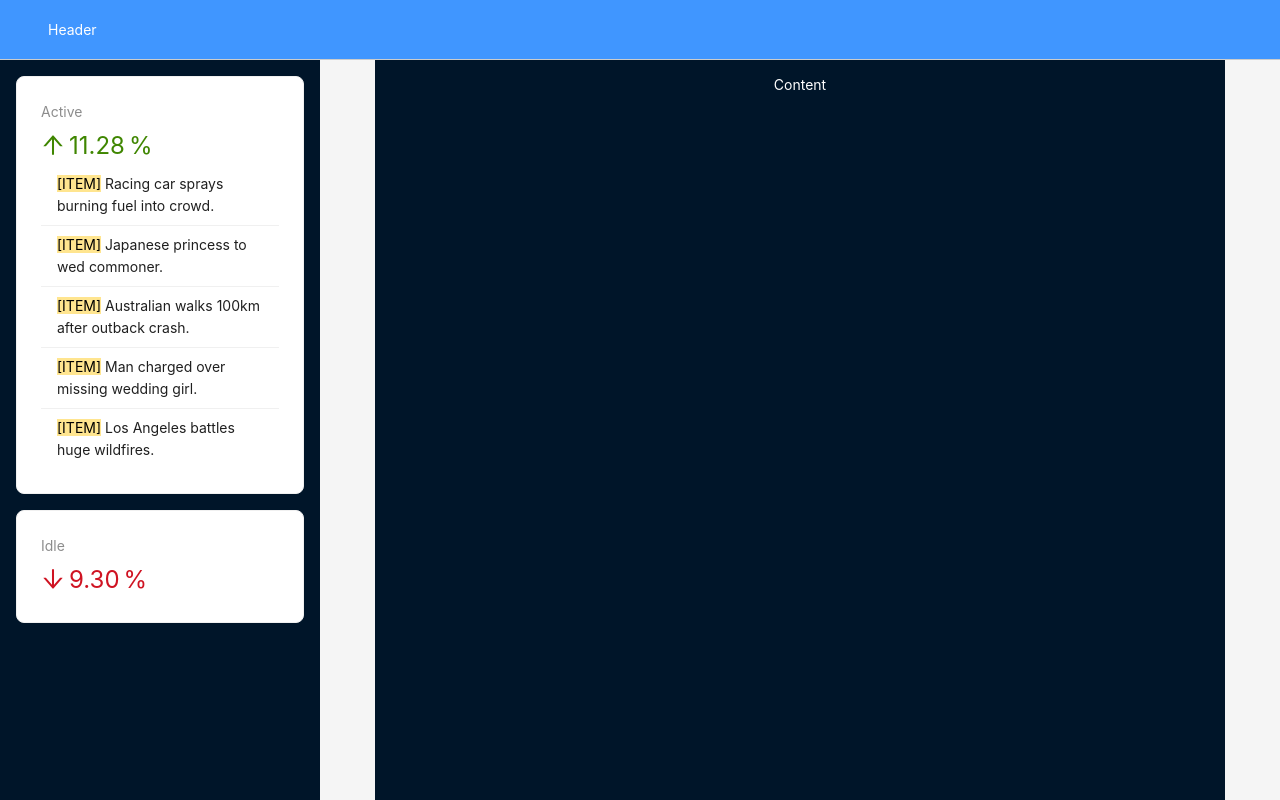
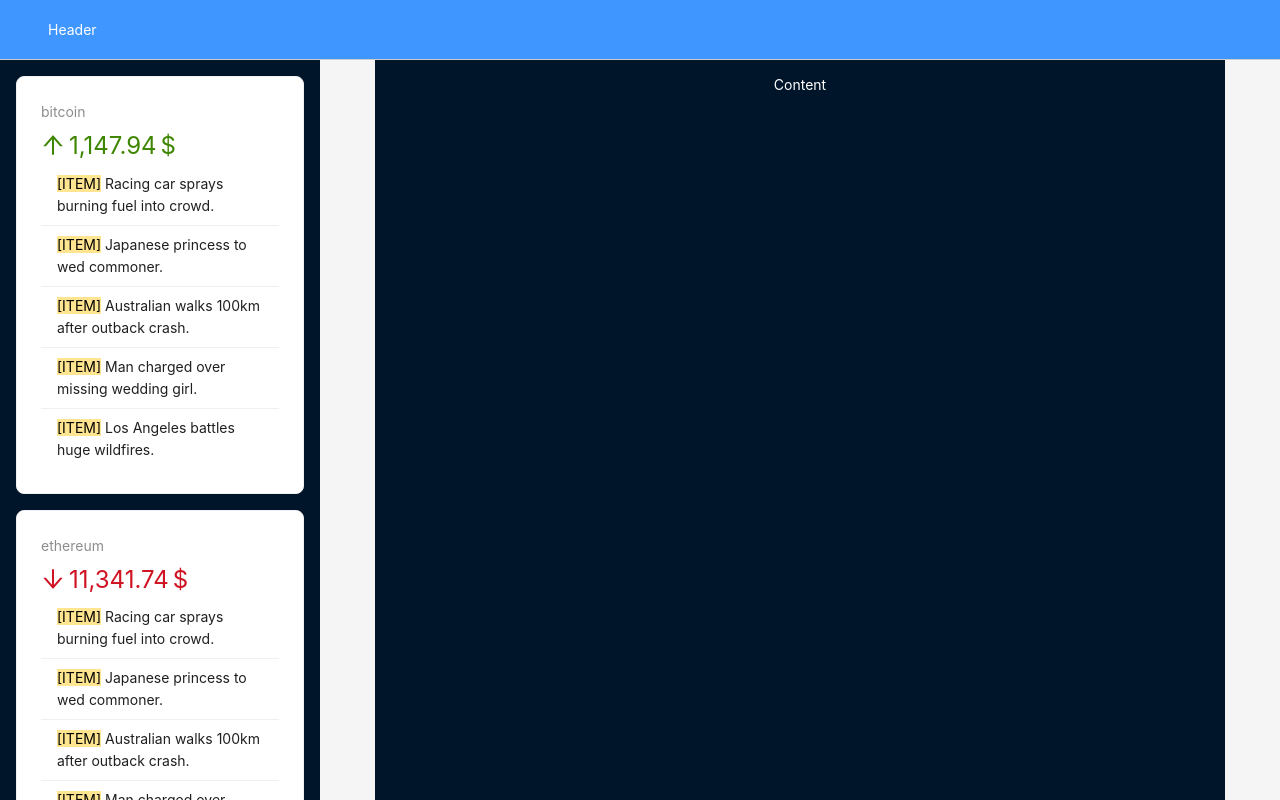
Before and after one commit to ollegozz/crypto, a React (Vite) app: page / in a window 1280 px wide. Shown: the top 800 px of the page. Built offline with nearby package versions, Linux system fonts and the light colour scheme.

Commit message:
utils, card statistic

```diff
--- a/src/components/layout/AppSider.jsx
+++ b/src/components/layout/AppSider.jsx
@@ -1,7 +1,8 @@
 import React, { useEffect, useState } from 'react'
 import { Layout, Card, Statistic, List, Typography, Spin } from 'antd';
 import { ArrowDownOutlined, ArrowUpOutlined } from '@ant-design/icons';
-import { fakeFetchCrypto, fetchAssets } from "../../api.js";
+import { fakeFetchCrypto, fetchAssets } from "../../api";
+import { percentDifference } from '../../utils'
 
 
 const siderStyle = {
@@ -16,9 +17,7 @@
     'Los Angeles battles huge wildfires.',
 ];
 
-function percentDifference(a, b) {
-    return 100 * Math.abs((a - b) / ((a = b) / 2))
-}
+
 
 const AppSider = () => {
     const [loading, setLoading] = useState(false)
@@ -37,8 +36,8 @@
                     return {
                         grow: asset.price < coin.price,
                         growPersent: percentDifference(asset.price, coin.price),
-                        totalAmount: asset.amoutn * coin.price,
-                        totalProfit: asset.amoutn * coin.price - asset.amoutn * asset.price,
+                        totalAmount: asset.amount * coin.price,
+                        totalProfit: asset.amount * coin.price - asset.amount * asset.price,
                         ...asset
                     }
                 }))
@@ -55,14 +54,15 @@
 
     return (
         <Layout.Sider width="25%" style={siderStyle}>
-            <Card style={{ marginBottom: '1rem' }}>
+            {assets.map((asset) => (
+                <Card key={asset.id} style={{ marginBottom: '1rem' }}>
                 <Statistic
-                    title="Active"
-                    value={11.28}
+                    title={asset.id}
+                    value={asset.totalAmount}
                     precision={2}
-                    valueStyle={{ color: '#3f8600' }}
-                    prefix={<ArrowUpOutlined />}
-                    suffix="%"
+                    valueStyle={{ color: asset.grow ? '#3f8600' : '#cf1322'}}
+                        prefix={asset.grow ? <ArrowUpOutlined /> : <ArrowDownOutlined />}
+                    suffix="$"
                 />
                 <List
                     size='small'
@@ -75,16 +75,19 @@
                 />
             </Card>
 
-            <Card style={{ marginBottom: '1rem' }}>
-                <Statistic
-                    title="Idle"
-                    value={9.3}
-                    precision={2}
-                    valueStyle={{ color: '#cf1322' }}
-                    prefix={<ArrowDownOutlined />}
-                    suffix="%"
-                />
-            </Card>
+            // <Card style={{ marginBottom: '1rem' }}>
+            //     <Statistic
+            //         title="Idle"
+            //         value={9.3}
+            //         precision={2}
+            //         valueStyle={{ color: '#cf1322' }}
+            //         prefix={<ArrowDownOutlined />}
+            //         suffix="%"
+            //     />
+            // </Card>
+
+            )
+        )}
 
         </Layout.Sider>
     )
--- a/src/data.js
+++ b/src/data.js
@@ -37,7 +37,7 @@
       "name": "Ethereum",
       "symbol": "ETH",
       "rank": 2,
-      "price": 3268.3487146602383,
+      "price": 2268.3487146602383,
       "priceBtc": 0.05693808617549567,
       "volume": 34143859424.368114,
       "marketCap": 392695356610.0961,
--- /dev/null
+++ b/src/utils.js
@@ -0,0 +1,3 @@
+export function percentDifference(a, b) {
+    return 100 * Math.abs((a - b) / ((a = b) / 2))
+}
```
